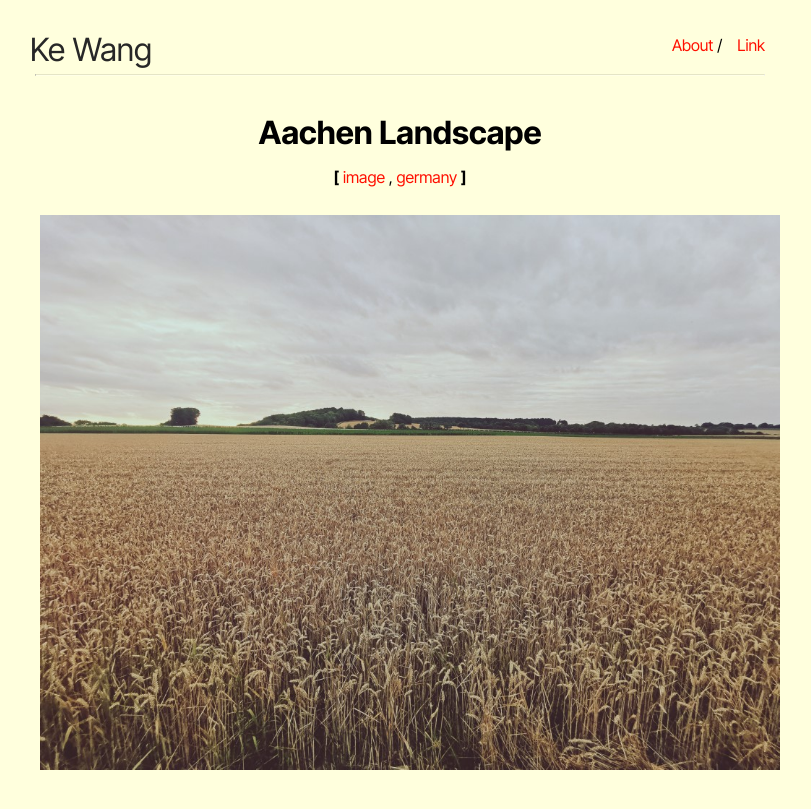
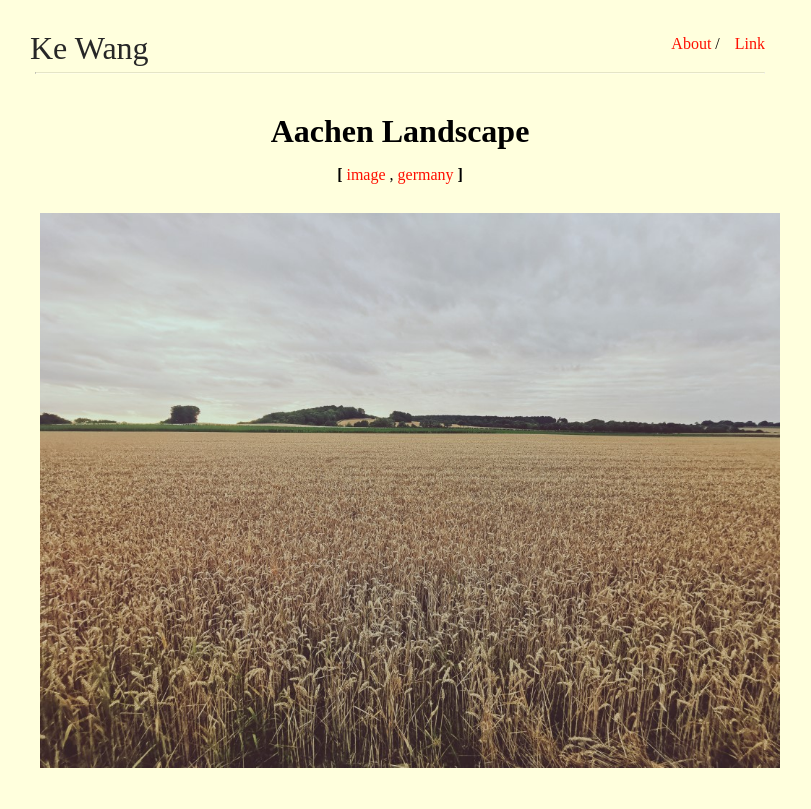
Before and after one commit to ekdc11/ekdc11.github.io, a Jekyll site: the page built from _posts/2022-07-11-aachen-landscape.md, in a window 1280 px wide. Shown: the top 809 px of the page, without its empty margins (240-1051 px from the left). Built offline with Jekyll 4.4.1, drawn with Linux system fonts in a browser that asks for light colours.

Commit message:
Update head.html

```diff
--- a/_includes/head.html
+++ b/_includes/head.html
@@ -23,7 +23,7 @@
     -->
     <link rel="preconnect" href="https://fonts.googleapis.com">
     <link rel="preconnect" href="https://fonts.gstatic.com" crossorigin>
-    <link href="https://fonts.googleapis.com/css2?family=Inter+Tight:ital,wght@0,100..900;1,100..900&display=swap" rel="stylesheet" type="text/css">
+    <link href="https://fonts.googleapis.com/css2?family=Source+Sans+3:ital,wght@0,200..900;1,200..900&display=swap" rel="stylesheet" type="text/css">
     <link rel="stylesheet" href="{{ sitedir }}css/main.css">
     <link rel="icon" type="image/ico" href="{{ favicon_location }}">
     <link rel="shortcut-icon" type="image/ico" href="{{ favicon_location }}">
```
